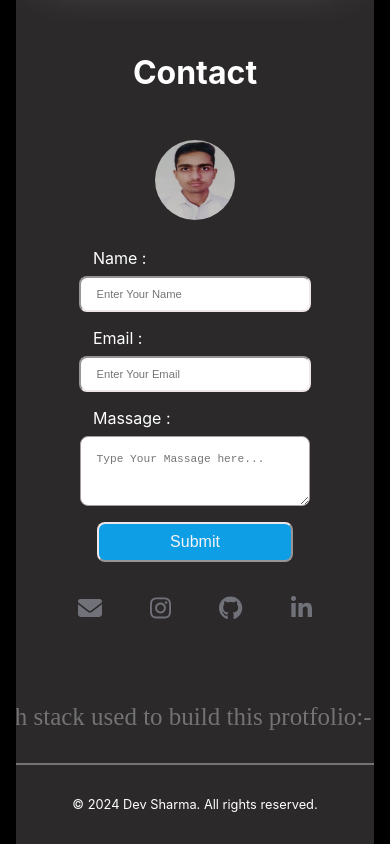
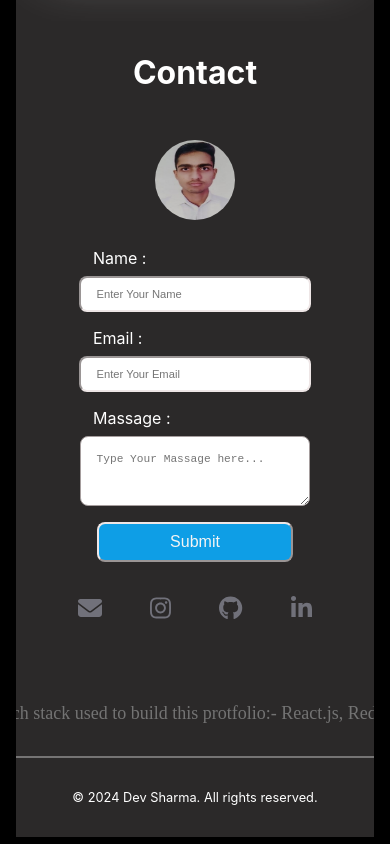
Before and after one commit to devsharma2208/devsharma-personalportfolio, a React (Create React App) app: page / in a window 390 px wide. Shown: the part 4568-5412 px from the top of the page. Built offline with nearby package versions, Linux system fonts and the light colour scheme.

Commit message:
add font size

```diff
--- a/src/Components/Footer/Footer.css
+++ b/src/Components/Footer/Footer.css
@@ -73,4 +73,7 @@
       text-align: center;
     }
   }
+  .parallax .scroller {
+    font-size: 18px;
+  }
 }
```
Also changed, not shown: src/Components/Footer/ParallaxText .jsx (+0 -16 lines).
